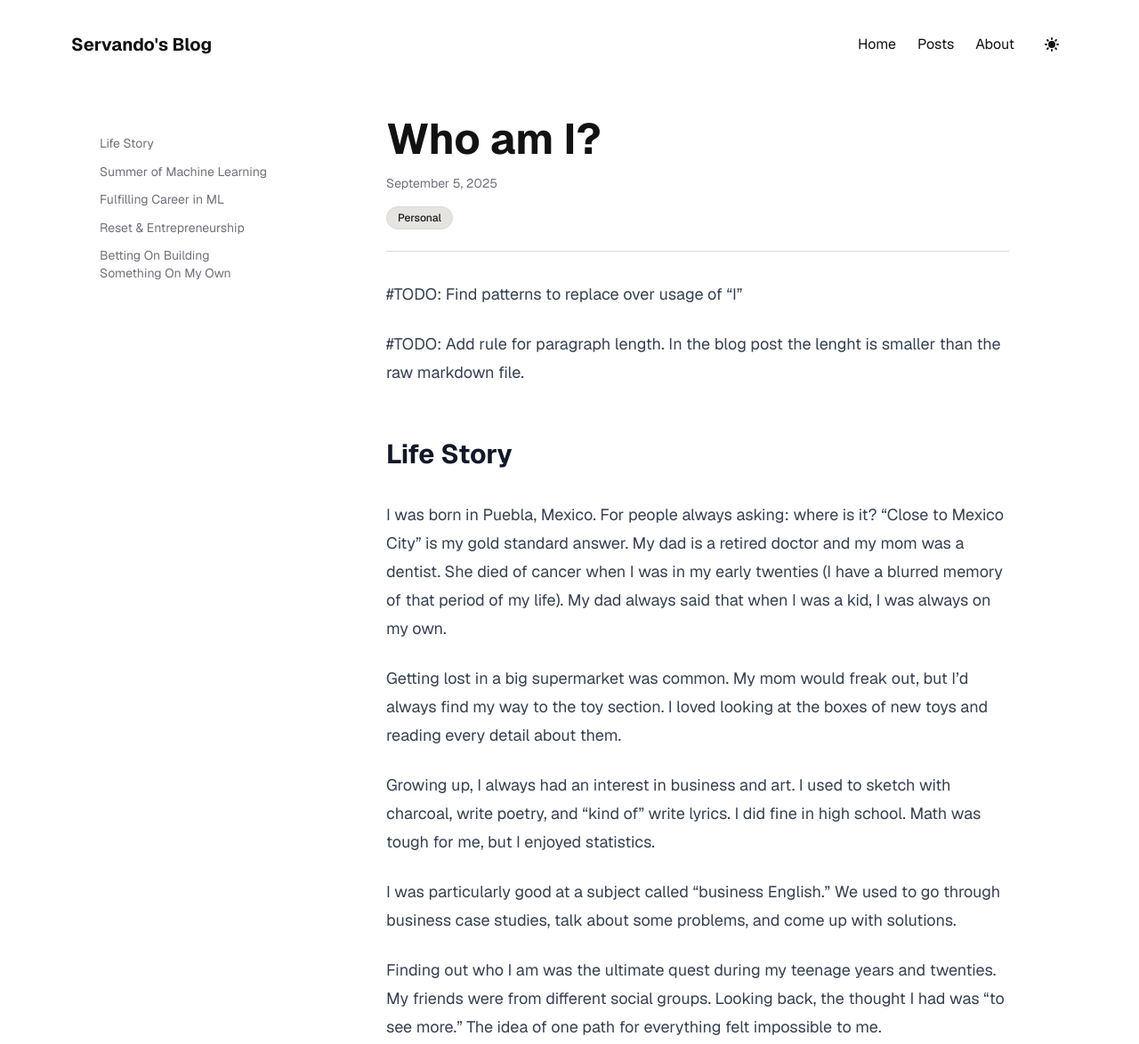
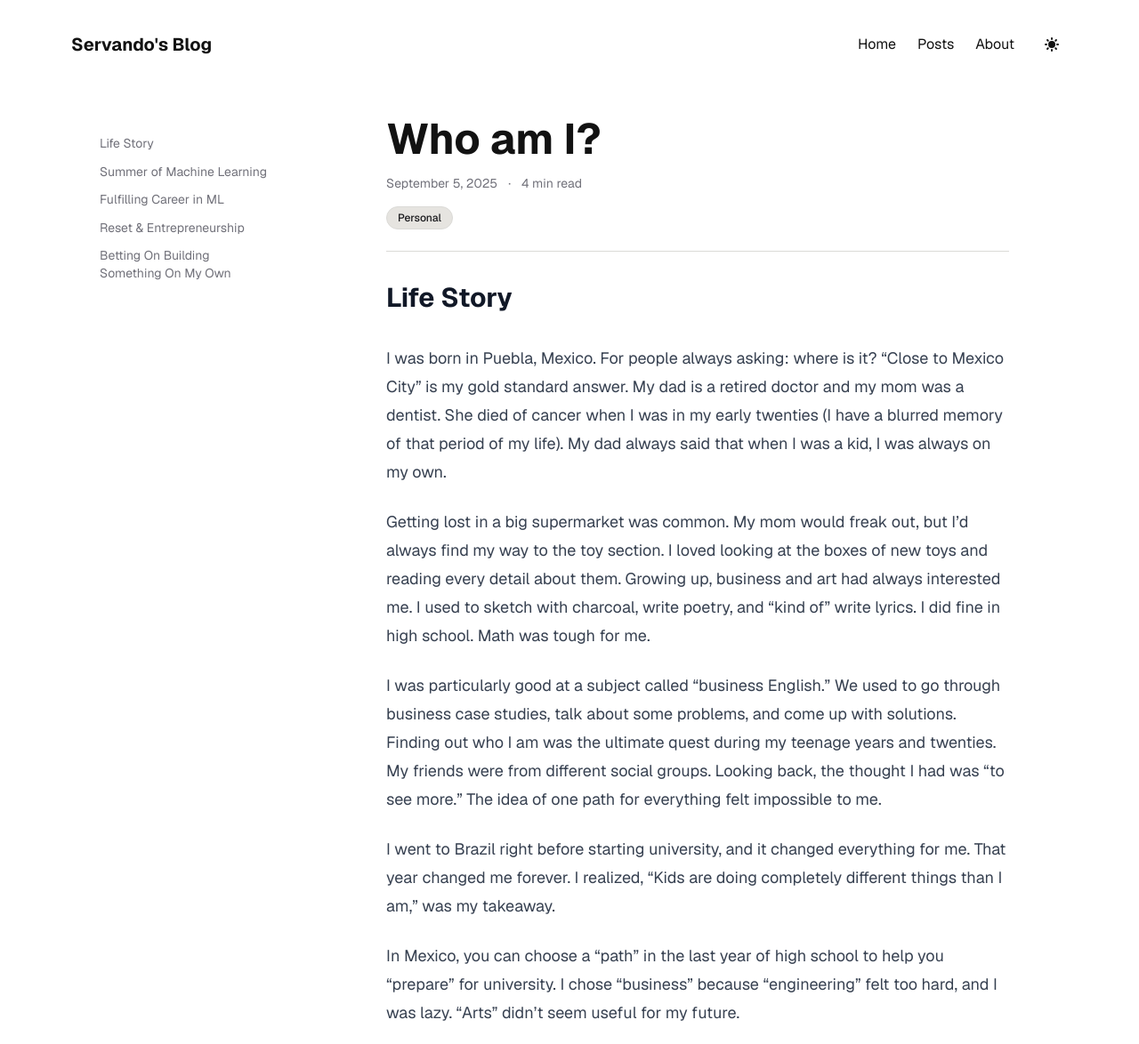
Before and after one commit to Servando1990/website-blog, an Astro site in the folder apps/blog/: page /posts/who-am-i in a window 1280 px wide. Shown: the top 1174 px of the page at 89% size. Built offline with nearby package versions, Linux system fonts and the light colour scheme; Astro itself is replaced by a stand-in of ours; some packages are replaced by stand-ins of ours.

Commit message:
almost ready

```diff
--- a/apps/blog/src/content/posts/who-am-i.md
+++ b/apps/blog/src/content/posts/who-am-i.md
@@ -12,21 +12,15 @@ published: true
 
 ---
 
-#TODO: Find patterns to replace over usage of "I"
 
-#TODO: Add rule for paragraph length. In the blog post the lenght is smaller than the raw markdown file.
 
 ## Life Story
 
 I was born in Puebla, Mexico. For people always asking: where is it? "Close to Mexico City" is my gold standard answer. My dad is a retired doctor and my mom was a dentist. She died of cancer when I was in my early twenties (I have a blurred memory of that period of my life). My dad always said that when I was a kid, I was always on my own.
 
-Getting lost in a big supermarket was common. My mom would freak out, but I’d always find my way to the toy section. I loved looking at the boxes of new toys and reading every detail about them.
+Getting lost in a big supermarket was common. My mom would freak out, but I’d always find my way to the toy section. I loved looking at the boxes of new toys and reading every detail about them. Growing up, business and art had always interested me. I used to sketch with charcoal, write poetry, and "kind of" write lyrics. I did fine in high school. Math was tough for me.
 
-Growing up, I always had an interest in business and art. I used to sketch with charcoal, write poetry, and "kind of" write lyrics. I did fine in high school. Math was tough for me, but I enjoyed statistics.
-
-I was particularly good at a subject called "business English." We used to go through business case studies, talk about some problems, and come up with solutions.
-
-Finding out who I am was the ultimate quest during my teenage years and twenties. My friends were from different social groups. Looking back, the thought I had was "to see more." The idea of one path for everything felt impossible to me.
+I was particularly good at a subject called "business English." We used to go through business case studies, talk about some problems, and come up with solutions. Finding out who I am was the ultimate quest during my teenage years and twenties. My friends were from different social groups. Looking back, the thought I had was "to see more." The idea of one path for everything felt impossible to me.
 
 I went to Brazil right before starting university, and it changed everything for me. That year changed me forever. I realized, "Kids are doing completely different things than I am," was my takeaway.
 
@@ -42,11 +36,11 @@ I found myself at a university fair. One of those where they hand out these nice
 
 I obsessed over ML and its implications in the real industries. After I graduated, I created an Excel spreadsheet. It listed all the things I missed from my studies. I decided to self-study everything I could in 3 months that summer.
 
-During my studies, I went full-nerd and dedicated my entire time to extract all the value possible. Looking back, I was very annoying. I graduated with excellent grades, but it was not enough to get a job in tech; not coming from a STEAM made things difficult but not impossible.
+During my studies, I went full-nerd and dedicated my entire time to extract all the value possible. Looking back, I was very annoying. I graduated with excellent grades, but it was not enough to get a job in tech; not coming from a a tech background made things difficult but not impossible.
 
 ## Fulfilling Career in ML
 
-Not specialized and fairly wide can be an accurate description of my time working in tech and ML. I began writing SAS code in banking and telco. I learned to always ask why we do things and how they impact.
+I began writing SAS code for big bands and telecommunication companies, learned to always ask why we do things and how they impact.
 
 Then I started designing classification models for churn detection and risk. Technical consulting kept broadening my technical and industry toolkit. I deployed models for insurance companies. Then, I wrote Scala code for complex operations research problems. Everything while learning best practices for creating MLOps pipelines. This generalist approach made me a fast learner. It also helped me spot common patterns in solutions.
 
--- a/apps/blog/src/layouts/PostLayout.astro
+++ b/apps/blog/src/layouts/PostLayout.astro
@@ -8,6 +8,7 @@ export interface Props {
   date: Date;
   description: string;
   categories: string[];
+  readingTime?: string;
   headings?: Array<{
     depth: number;
     slug: string;
@@ -15,7 +16,7 @@ export interface Props {
   }>;
 }
 
-const { title, date, description, categories, headings = [] } = Astro.props;
+const { title, date, description, categories, readingTime, headings = [] } = Astro.props;
 ---
 
 <Layout title={title} description={description}>
@@ -29,10 +30,16 @@ const { title, date, description, categories, headings = [] } = Astro.props;
         >
           {title}
         </h1>
-        <div class="text-muted-foreground text-sm mb-4">
+        <div class="text-muted-foreground text-sm mb-4 flex items-center gap-3">
           <time datetime={date.toISOString()}>
             {formatDate(date)}
           </time>
+          {readingTime && (
+            <>
+              <span>·</span>
+              <span>{readingTime}</span>
+            </>
+          )}
         </div>
         {
           categories.length > 0 && (
--- a/apps/blog/src/pages/posts/[slug].astro
+++ b/apps/blog/src/pages/posts/[slug].astro
@@ -1,6 +1,7 @@
 ---
 import { getCollection } from 'astro:content';
 import PostLayout from '../../layouts/PostLayout.astro';
+import { calculateReadingTime } from '../../utils/readingTime';
 
 export async function getStaticPaths() {
   const posts = await getCollection('posts');
@@ -15,6 +16,7 @@ export async function getStaticPaths() {
 
 const { post } = Astro.props;
 const { Content, headings } = await post.render();
+const readingTime = calculateReadingTime(post.body);
 ---
 
 <PostLayout
@@ -22,6 +24,7 @@ const { Content, headings } = await post.render();
   date={post.data.date}
   description={post.data.description}
   categories={post.data.categories}
+  readingTime={readingTime}
   headings={headings}
 >
   <Content />
--- /dev/null
+++ b/apps/blog/src/utils/readingTime.ts
@@ -0,0 +1,11 @@
+export function calculateReadingTime(content: string): string {
+  const wordsPerMinute = 225; // Average reading speed
+  const words = content.trim().split(/\s+/).length;
+  const minutes = Math.ceil(words / wordsPerMinute);
+
+  return `${minutes} min read`;
+}
+
+export function getWordCount(content: string): number {
+  return content.trim().split(/\s+/).length;
+}
```
